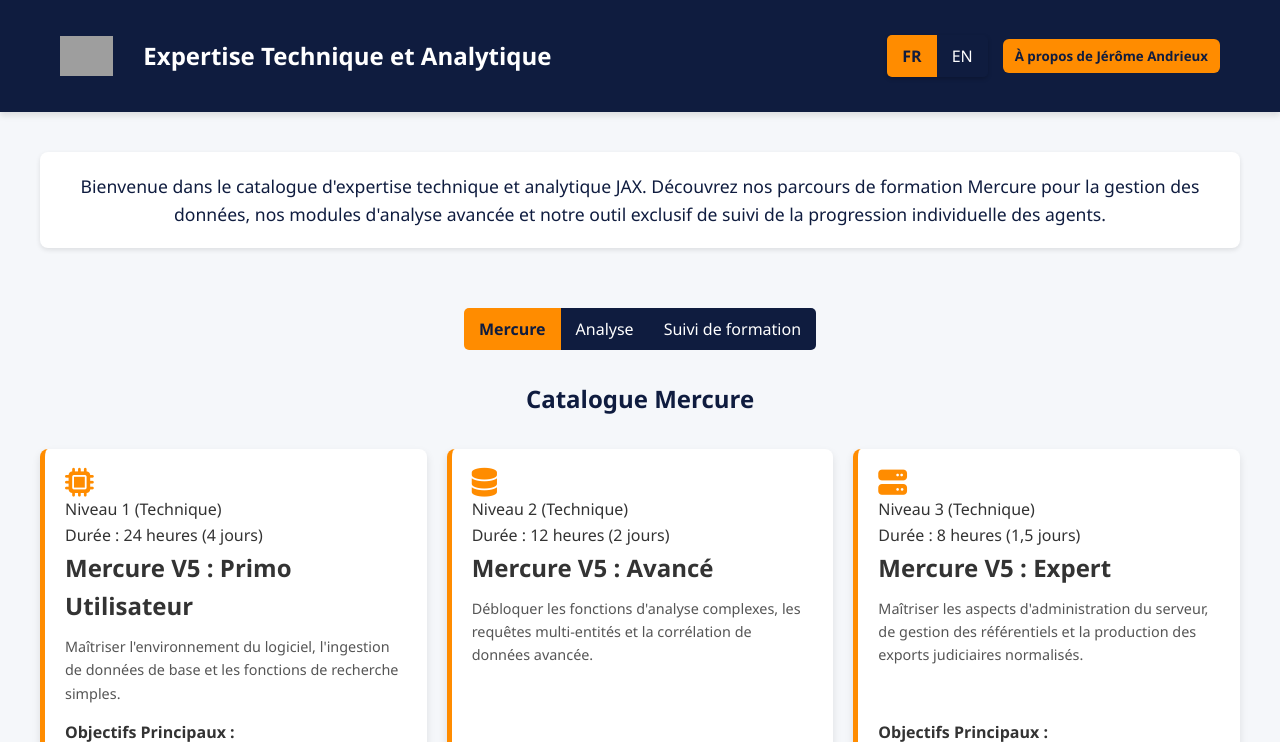
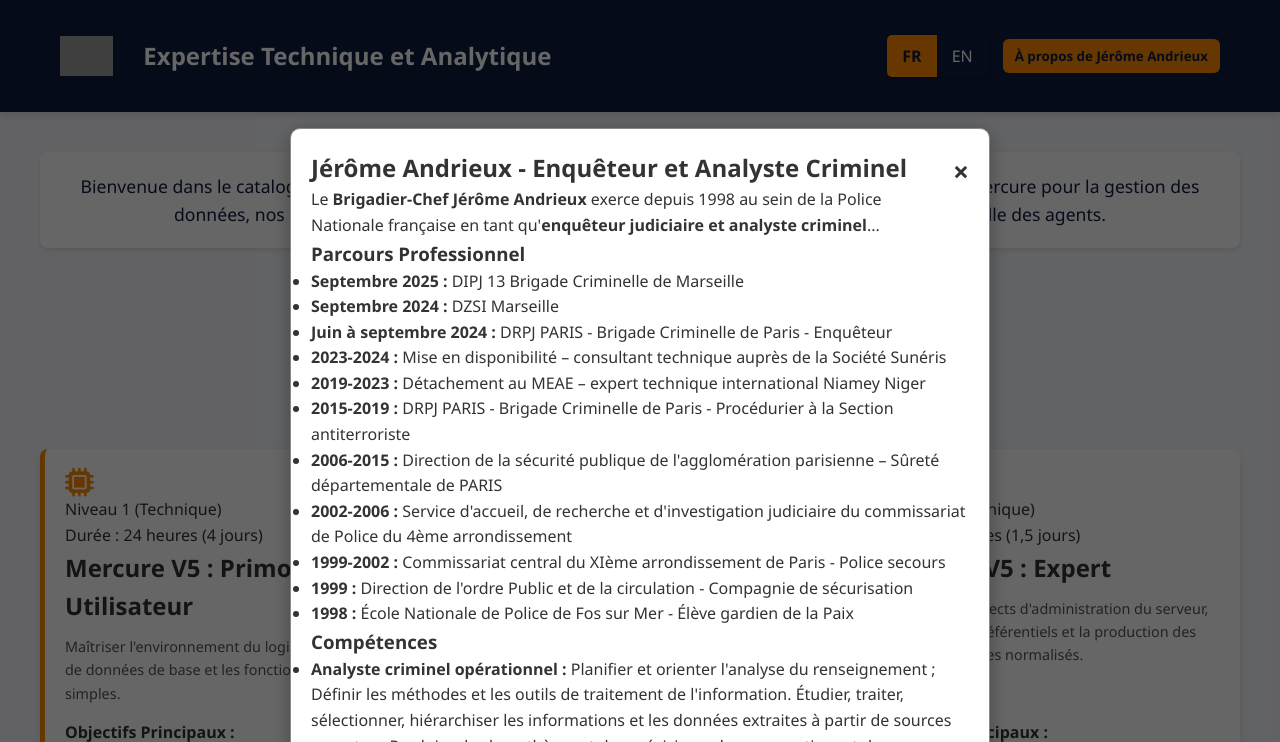
Before and after one commit to jeromandrieux-web/catalogue_jax, a plain HTML site: page index.html in a window 1280 px wide. Both pictures are taken after a click on the button "À propos de Jérôme Andrieux". Shown: the top 742 px of the page. Drawn offline with Linux system fonts and the light colour scheme; grey boxes are pictures that could not be loaded.

Commit message:
Update index.html

```diff
--- a/index.html
+++ b/index.html
@@ -173,6 +173,34 @@
       border-radius: 8px;
       box-shadow: 0 4px 10px rgba(0, 0, 0, 0.1);
     }
+    /* --- Styles modale --- */
+.modal {
+  display: none;              /* cachée par défaut */
+  position: fixed;
+  z-index: 1000;              /* au-dessus du contenu */
+  left: 0; top: 0;
+  width: 100%; height: 100%;
+  overflow: auto;             /* scroll si contenu long */
+  background-color: rgba(0,0,0,0.6); /* fond semi-transparent */
+}
+.modal-content {
+  background-color: #fff;
+  margin: 10% auto;           /* centré */
+  padding: 20px;
+  border: 1px solid #888;
+  width: 80%; max-width: 700px;
+  border-radius: 10px;
+  box-shadow: 0 5px 20px rgba(0,0,0,0.3);
+  position: relative;
+}
+.close-button {
+  float: right;
+  font-size: 28px;
+  font-weight: bold;
+  cursor: pointer;
+}
+.close-button:hover { color: #000; }
+
 
     /* RESPONSIVE DESIGN pour Mobile */
     @media (max-width: 768px) {
@@ -203,8 +231,8 @@
           <button id="lang-fr" onclick="changeLanguage('fr')">FR</button>
           <button id="lang-en" onclick="changeLanguage('en')">EN</button>
         </div>
-        <button onclick="document.getElementById('bioJaxModal').style.display='block'" style="margin-left:15px;background:var(--secondary);color:var(--dark);border:none;border-radius:6px;padding:8px 12px;font-weight:700;cursor:pointer;">
-          À propos de Jérôme Andrieux
+        <button type="button" onclick="openJaxModal()" style="margin-left:15px;background:var(--secondary);color:var(--dark);border:none;border-radius:6px;padding:8px 12px;font-weight:700;cursor:pointer;">
+         À propos de Jérôme Andrieux
         </button>
       </div>
     </div>
@@ -665,27 +693,12 @@
   </div>
   <!-- /.catalogs-section -->
 
-  <!-- MODALE GÉNÉRIQUE -->
-  <div class="modal" id="bioModal" style="display:none;">
-    <div class="modal-content">
-      <span class="close-button" onclick="closeBioModal()">×</span>
-      <h2 id="modalTitle" style="color: var(--primary);"></h2>
-      <p id="modalText"></p>
-      <hr style="margin: 20px 0;"/>
-      <p style="text-align: right; font-weight: bold;">
-        <a id="modalCtaLink" href="URL_GENERALE_INSCRIPTION" style="color: var(--secondary);" target="_blank" rel="noopener">Accéder à la formation »</a>
-      </p>
-    </div>
-  </div>
-
   <!-- MODALE BIO JAX -->
-  <div class="modal" id="bioJaxModal" style="display:none;">
-    <div class="modal-content">
-      <!-- CORRECTION: fermer la BONNE modale -->
-      <span class="close-button" onclick="document.getElementById('bioJaxModal').style.display='none'">×</span>
-      <h2>Jérôme Andrieux - Enquêteur et Analyste Criminel</h2>
-      <p>Le <strong>Brigadier-Chef Jérôme Andrieux</strong> exerce depuis 1998 au sein de la Police Nationale française en tant qu'<strong>enquêteur judiciaire et analyste criminel</strong>. Grâce à ses affectations successives il est resté au cœur des enquêtes judiciaires, traitant directement d'affaires d'ampleur de délinquance et de criminalité organisée, il a pu bâtir et consolider une expertise rare.</p>
-
+ <div class="modal" id="bioJaxModal">
+  <div class="modal-content">
+    <span class="close-button" onclick="closeJaxModal()">×</span>
+    <h2>Jérôme Andrieux - Enquêteur et Analyste Criminel</h2>
+    <p>Le <strong>Brigadier-Chef Jérôme Andrieux</strong> exerce depuis 1998 au sein de la Police Nationale française en tant qu'<strong>enquêteur judiciaire et analyste criminel</strong>...</p>
       <h3>Parcours Professionnel</h3>
       <ul>
         <li><strong>Septembre 2025 :</strong> DIPJ 13 Brigade Criminelle de Marseille</li>
@@ -739,17 +752,6 @@
   <script>
     let currentLang = 'fr';
     let currentType = 'mercure';
-
-    function openBioModal(title, text, link = 'URL_GENERALE_INSCRIPTION') {
-      document.getElementById('modalTitle').innerText = title;
-      document.getElementById('modalText').innerText = text;
-      document.getElementById('modalCtaLink').href = link;
-      document.getElementById('bioModal').style.display = 'block';
-    }
-
-    function closeBioModal() {
-      document.getElementById('bioModal').style.display = 'none';
-    }
 
     function changeLanguage(newLang) {
       currentLang = newLang;
@@ -816,15 +818,21 @@
       const mainEl  = document.getElementById('mainTitle');
       const pageEl  = document.getElementById('pageTitle');
       const descEl  = document.getElementById('appDescriptionText');
-      const ctaEl   = document.getElementById('modalCtaLink');
 
       if (titleEl) titleEl.innerText = titles[type][lang];
       if (mainEl)  mainEl.innerText  = mainTitles[lang];
       if (pageEl)  pageEl.innerText  = mainTitles[lang];
       if (descEl)  descEl.innerText  = descriptions[lang];
-      if (ctaEl)   ctaEl.innerText   = modalCtaTexts[lang];
+
     }
-
+     function openJaxModal() {
+  const m = document.getElementById('bioJaxModal');
+  if (m) m.style.display = 'block';
+}
+function closeJaxModal() {
+  const m = document.getElementById('bioJaxModal');
+  if (m) m.style.display = 'none';
+}
     // Fermer la modale au clic hors contenu
     window.addEventListener('click', function(event) {
       const bio = document.getElementById('bioModal');
@@ -832,6 +840,7 @@
 
       const bioJax = document.getElementById('bioJaxModal');
       if (bioJax && event.target === bioJax) bioJax.style.display = 'none';
+
     });
   </script>
 </body>
```
